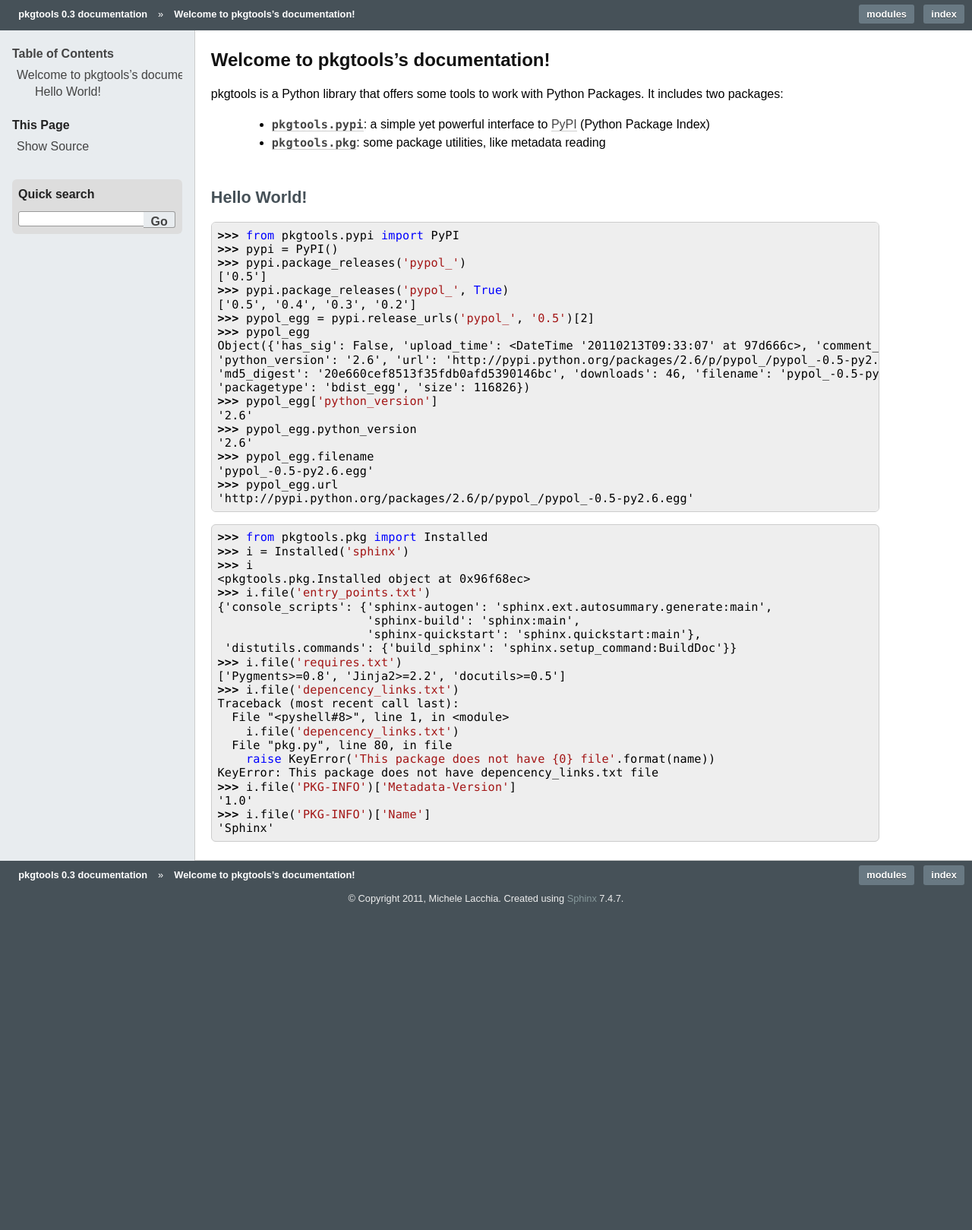
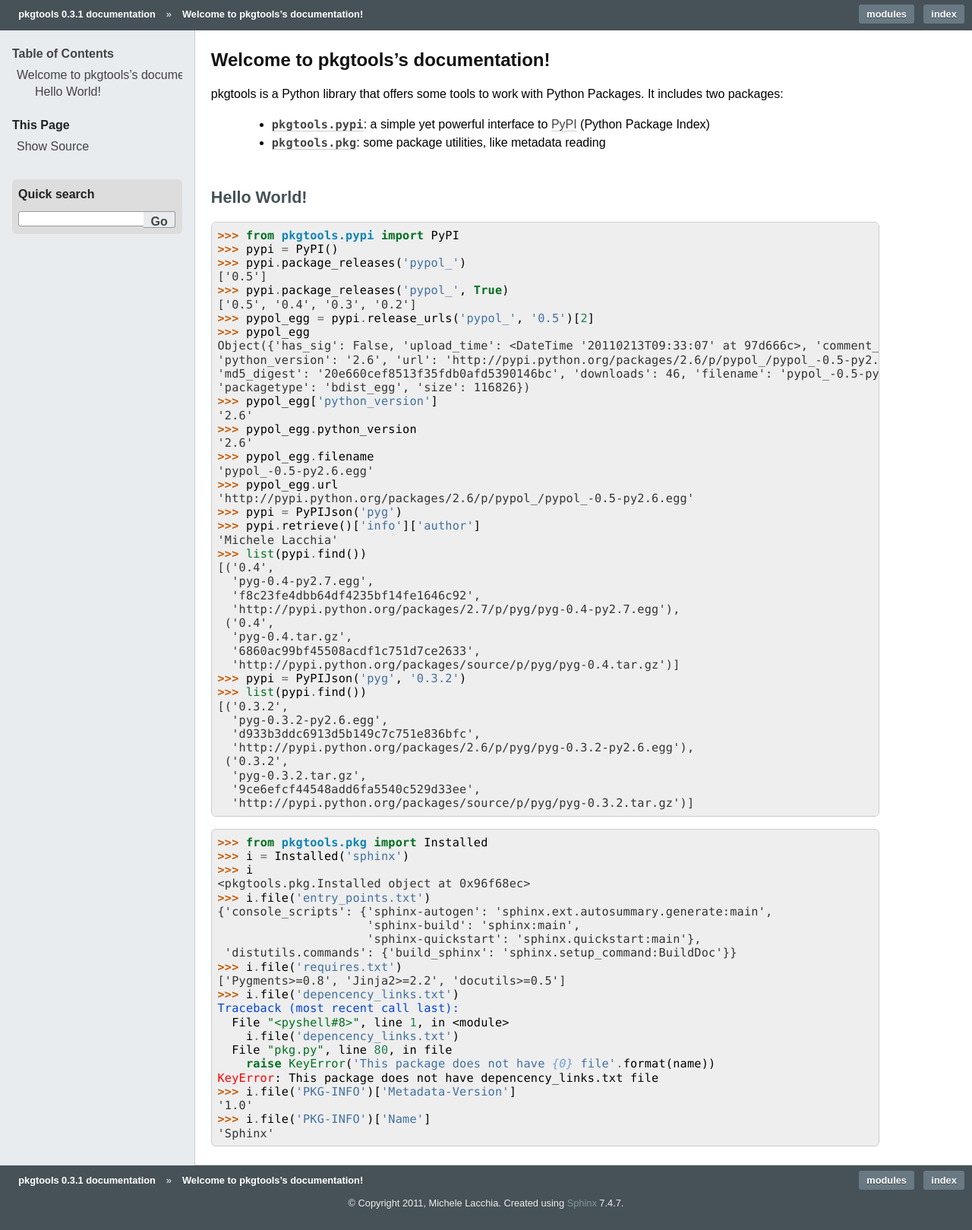
Before and after one commit to rubik/pkgtools, a Sphinx documentation site: the page built from docs/index.rst, in a window 1280 px wide. Shown: the whole page at 76% size. Built offline with Sphinx 7.4.7, drawn with Linux system fonts in a browser that asks for light colours; before the commit the page ends 1218 px from its top, so only the background shows below that.

Commit message:
Changed docs theme

```diff
--- a/docs/conf.py
+++ b/docs/conf.py
@@ -82,7 +82,7 @@ exclude_patterns = ['_build']
 #show_authors = False
 
 # The name of the Pygments (syntax highlighting) style to use.
-pygments_style = 'vs'
+pygments_style = 'sphinx'
 
 # A list of ignored prefixes for module index sorting.
 #modindex_common_prefix = []
--- a/docs/index.rst
+++ b/docs/index.rst
@@ -37,6 +37,28 @@ Hello World!
     'pypol_-0.5-py2.6.egg'
     >>> pypol_egg.url
     'http://pypi.python.org/packages/2.6/p/pypol_/pypol_-0.5-py2.6.egg'
+    >>> pypi = PyPIJson('pyg')
+    >>> pypi.retrieve()['info']['author']
+    'Michele Lacchia'
+    >>> list(pypi.find())
+    [('0.4',
+      'pyg-0.4-py2.7.egg',
+      'f8c23fe4dbb64df4235bf14fe1646c92',
+      'http://pypi.python.org/packages/2.7/p/pyg/pyg-0.4-py2.7.egg'),
+     ('0.4',
+      'pyg-0.4.tar.gz',
+      '6860ac99bf45508acdf1c751d7ce2633',
+      'http://pypi.python.org/packages/source/p/pyg/pyg-0.4.tar.gz')]
+    >>> pypi = PyPIJson('pyg', '0.3.2')
+    >>> list(pypi.find())
+    [('0.3.2',
+      'pyg-0.3.2-py2.6.egg',
+      'd933b3ddc6913d5b149c7c751e836bfc',
+      'http://pypi.python.org/packages/2.6/p/pyg/pyg-0.3.2-py2.6.egg'),
+     ('0.3.2',
+      'pyg-0.3.2.tar.gz',
+      '9ce6efcf44548add6fa5540c529d33ee',
+      'http://pypi.python.org/packages/source/p/pyg/pyg-0.3.2.tar.gz')]
 
 ::
 
--- a/pkgtools/__init__.py
+++ b/pkgtools/__init__.py
@@ -1 +1 @@
-__version__ = '0.3'
+__version__ = '0.3.1'
```
Also changed, not shown: 2 other files.
